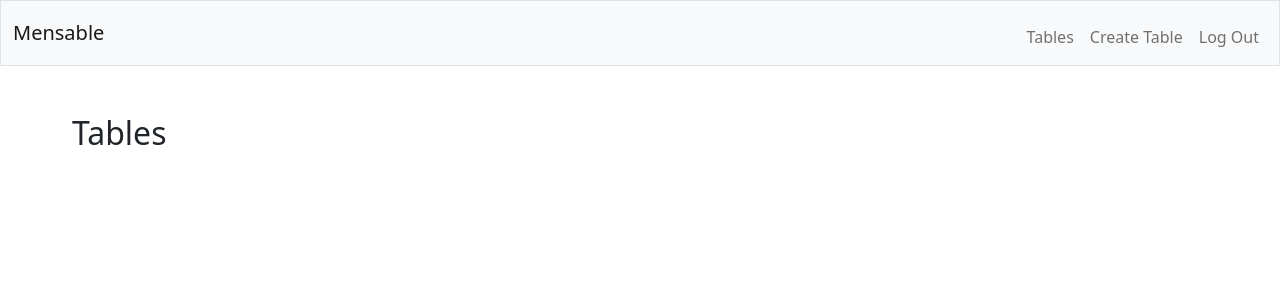
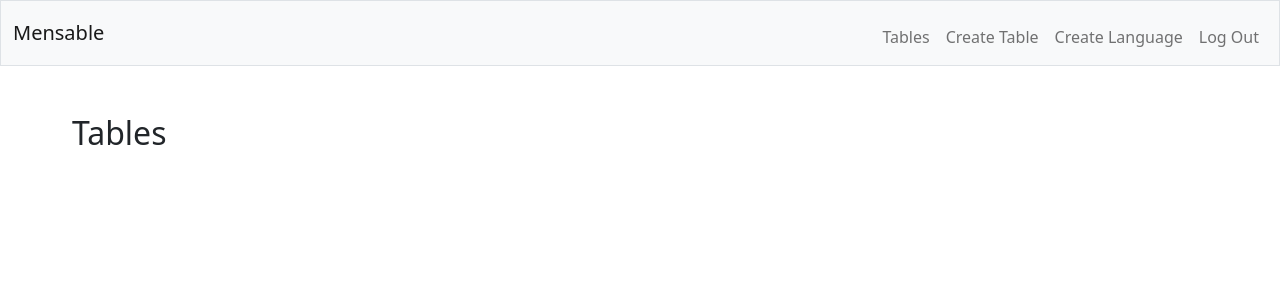
Before and after one commit to nm96/mensable, a Flask app: page /tables in a window 1280 px wide; the page is wider, and only the part inside the window is pictured. Shown: the top 300 px of that part. Run offline with Flask 2, Linux system fonts and the light colour scheme; the visitor is signed in with stand-in values (Sample User, id 1); data that the repository does not hold is empty.

Commit message:
Create and implement the Language model for grouping tables

```diff
--- a/app.py
+++ b/app.py
@@ -112,41 +112,70 @@ def logout():
     return redirect("/")
 
 
-@app.route("/create_table", methods=["GET", "POST"])
+@app.route("/create_language", methods=["GET", "POST"])
 @login_required
-def create_table():
+def create_language():
+
+    if request.method == "GET":
+        return render_template("create_language.html")
+
+    elif request.method == "POST":
+        language_name = request.form["language_name"]
+
+        if not language_name.isalnum():
+            flash("Language name can only contain alphanumeric characters.")
+            return redirect("/create_language")
+
+        existing_language = Language.query.filter_by(name=language_name).first()
+        if existing_language:
+            flash(f"Language {language_name} already exists.")
+            return redirect("/create_language")
+
+        language = Language(language_name)
+        db.session.add(language)
+        db.session.commit()
+        return redirect("/create_table/" + language_name)
+
+
+@app.route("/create_table/<language_name>", methods=["GET", "POST"])
+@login_required
+def create_table(language_name):
     """Create a new word table to learn"""
 
+    language = Language.query.filter_by(name=language_name).first()
+
     if request.method == "GET":
-        return render_template("create_table.html")
+        return render_template("create_table.html", language=language)
 
     elif request.method == "POST":
         table_name = request.form["table_name"]
 
         if not table_name.isalnum():
             flash("Table name can only contain alphanumeric characters.")
-            return redirect("/create_table")
+            return redirect(f"/create_table/{language_name}")
+
         existing_table = Table.query.filter_by(name=table_name).first()
-
         if existing_table:
             flash(f"Table {table_name} already exists.")
-            return redirect("/create_table")
+            return redirect(f"/create_table/{language_name}")
 
         table = Table(table_name)
         table.creator_id = session["user_id"]
+        table.language_id = language.id
         db.session.add(table)
         db.session.commit()
-        return redirect("/edit_table/" + table_name)
+        return redirect(f"/edit_table/{language_name}/{table_name}")
 
 
-@app.route("/edit_table/<table_name>", methods=["GET", "POST"])
+@app.route("/edit_table/<language_name>/<table_name>", methods=["GET", "POST"])
 @login_required
-def edit_table(table_name):
+def edit_table(language_name, table_name):
     """Edit an existing word table"""
     table = Table.query.filter_by(name=table_name).first()
+    language = Language.query.filter_by(name=language_name).first()
 
     if request.method == "GET":
-        return render_template("edit_table.html", table_name=table_name)
+        return render_template("edit_table.html", language=language, table=table)
 
     elif request.method == "POST":
         # Get word and translation from input form.
@@ -158,18 +187,19 @@ def edit_table(table_name):
         # Check if words are (still) non-empty
         if not foreignWord or not translation:
             flash("please enter both a word and a translation")
-            return redirect("/edit_table/" + table_name)
+            return redirect(f"/edit_table/{language_name}/{table_name}")
         # Enter word pair into database.
         word_pair = WordPair(foreignWord, translation)
+        word_pair.language_id = language.id
         db.session.add(word_pair)
         table.words.append(word_pair)
         db.session.commit()
-        return redirect("/edit_table/" + table_name)
+        return redirect(f"/edit_table/{language_name}/{table_name}")
 
 
-@app.route("/view_table/<table_name>", methods=["GET"])
+@app.route("/view_table/<language_name>/<table_name>", methods=["GET"])
 @login_required
-def view_table(table_name):
+def view_table(language_name, table_name):
     """View an existing word table"""
     table = Table.query.filter_by(name=table_name).first()
 
@@ -179,17 +209,25 @@ def view_table(table_name):
 
     if not table.words:
         flash(f"Table {table_name} is empty, try editing it here")
-        return redirect("/edit_table/" + table_name)
+        return redirect(f"/edit_table/{language_name}/{table_name}")
 
     return render_template("view_table.html", table=table)
 
 
 @app.route("/tables")
+@app.route("/tables/<language_name>")
 @login_required
-def tables():
-    """List existing tables"""
-    tables = Table.query.all()
+def tables(language_name=None):
+    """List all tables, or optionally all tables in a given language"""
+    if not language_name:
+        tables = Table.query.all()
+    else:
+        language = Language.query.filter_by(name=language_name).first()
+        tables = Table.query.filter_by(language_id=language.id)
     return render_template("tables.html", tables=tables)
+
+
+
 
 
 # The code below is taken from the CS50 finance exercise - need to figure out
--- a/templates/base.html
+++ b/templates/base.html
@@ -22,6 +22,7 @@
 					<ul class="navbar-nav ms-auto mt-2">
 						<li class="nav-item"><a class="nav-link" href="/tables">Tables</a></li>
 						<li class="nav-item"><a class="nav-link" href="/create_table">Create Table</a></li>
+						<li class="nav-item"><a class="nav-link" href="/create_language">Create Language</a></li>
 						<li class="nav-item"><a class="nav-link" href="/logout">Log Out</a></li>
 					</ul>
                 </div>
--- a/templates/create_table.html
+++ b/templates/create_table.html
@@ -1,7 +1,7 @@
 {% extends "base.html" %}
 
 {% block body %}
-    <form action="/create_table" method="post">
+    <form action="/create_table/{{ language.name }}" method="post">
         <div class="mb-3">
             <input autocomplete="off" autofocus class="form-control w-auto" id="table_name" name="table_name" placeholder="Table name" type="text" required>
 			<br>
--- a/templates/edit_table.html
+++ b/templates/edit_table.html
@@ -1,16 +1,16 @@
 {% extends "base.html" %}
 
 {% block body %}
-<form action="/edit_table/{{ table_name }}" method="post">
+<form action="/edit_table/{{ language.name }}/{{ table.name }}" method="post">
 		<div class="container-fluid">
-			<h3>Editing {{ table_name | capitalize }}</h3>
+			<h3>Editing {{ table.name | capitalize }}</h3>
 		</div>
         <div class="mb-3">
             <input autocomplete="off" autofocus class="form-control w-auto" id="foreignWord" name="foreignWord" placeholder="Word" type="text" required>
             <input autocomplete="off" autofocus class="form-control w-auto" id="translation" name="translation" placeholder="Translation" type="text" required>
 			<br>
         	<button class="btn btn-primary" type="submit">Add</button>
-			<a class="btn btn-info" href="/view_table/{{ table_name }}" role="button">View Table</a>
+			<a class="btn btn-info" href="/view_table/{{ language.name }}/{{ table.name }}" role="button">View Table</a>
         </div>
     </form>
 {% endblock %}
--- a/templates/tables.html
+++ b/templates/tables.html
@@ -9,7 +9,8 @@
 	<table class="table">
 		{% for table in tables %}
 		<tr>
-			<td class="text-start"><a href="/view_table/{{ table.name }}"> {{ table.name | capitalize }}</a></td>
+			<td class="text-start"><a href="/view_table/{{ table.language.name }}/{{ table.name }}">{{ table.name | capitalize }}</a></td>
+			<td class="text-start">({{ table.language.name }})</td>
 		</tr>
 		{% endfor %}
 	</table>
```
Also changed, not shown: models.py (+23 -8 lines), templates/create_language.html (added, +11 -0 lines).
